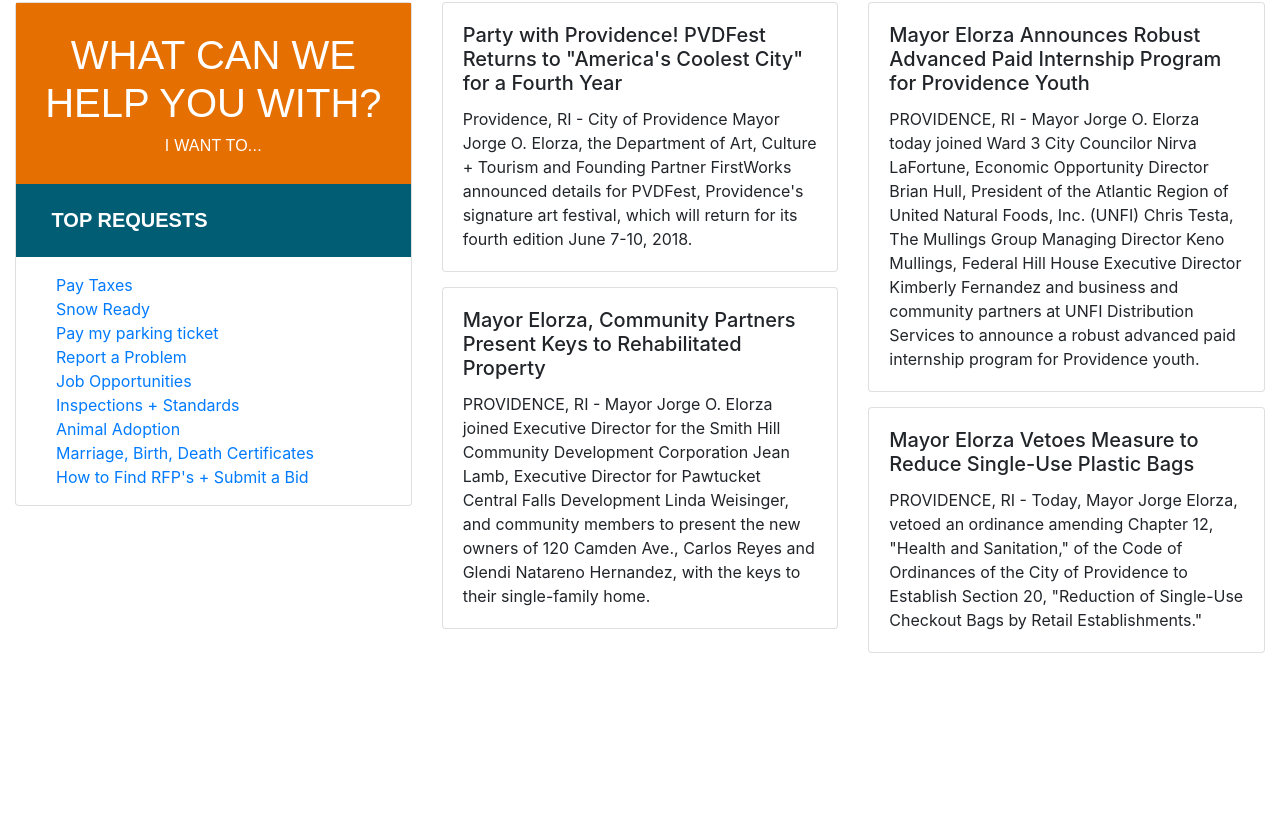
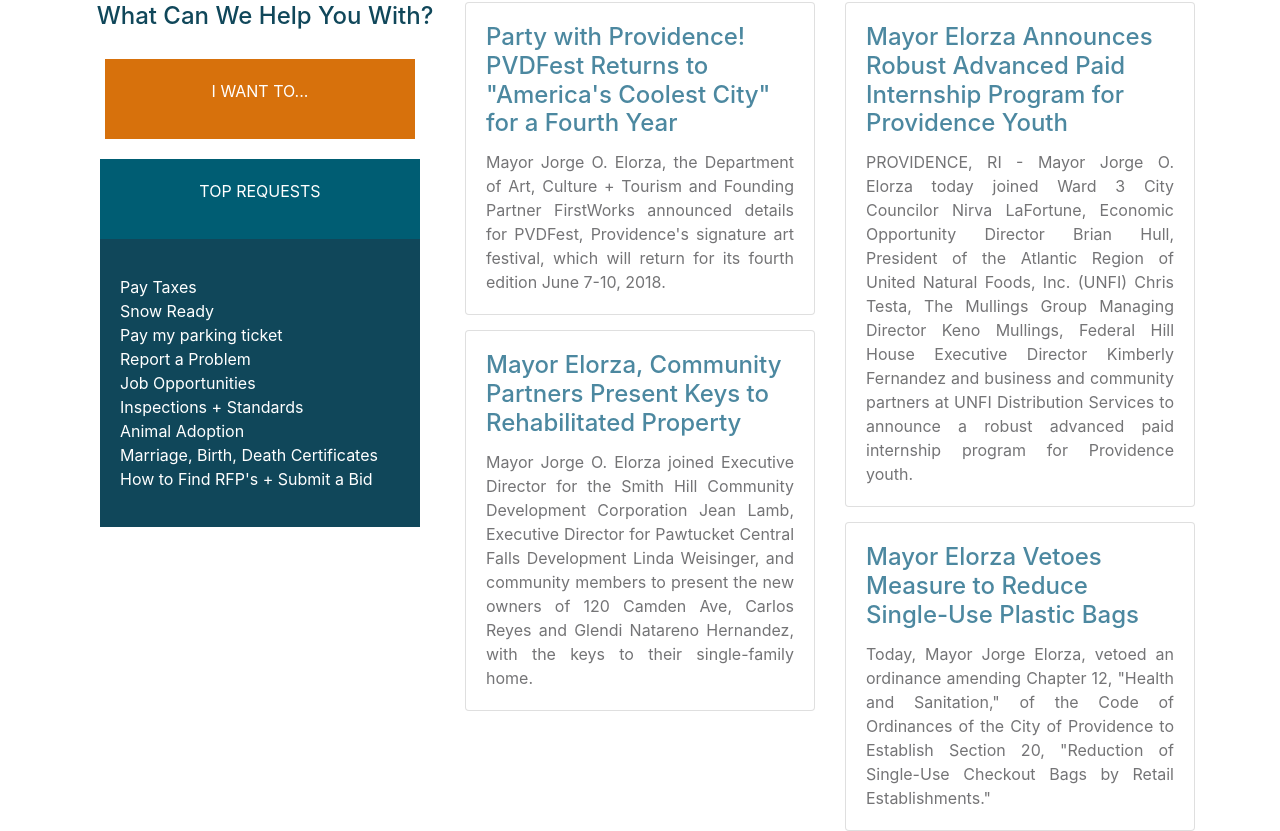
Before and after one commit to Liveninthelight/PVDSITE, a plain HTML site: page index.html in a window 1280 px wide. Shown: the part 710-1541 px from the top of the page. Before the commit the page ends 1363 px from the top, so only its background shows below. Drawn offline with Linux system fonts and the light colour scheme.

Commit message:
AlMOST COMPLETE COMMIT 2nd to last commit

```diff
--- a/index.html
+++ b/index.html
@@ -1,84 +1,102 @@
-<doctype
+<!DOCTYPE html>
 <html>
  <head>
-       <title>City of Providence</title>
-       <link rel="stylesheet" href="css/bootstrap.min.css" integrity="sha384-Gn5384xqQ1aoWXA+058RXPxPg6fy4IWvTNh0E263XmFcJlSAwiGgFAW/dAiS6JXm" crossorigin="anonymous">
+     <link rel="stylesheet" href="css/bootstrap.css">
+     <title> Welcome to Providence</title>
  </head>
+ <style>
+  .linkswhite a{
+   color:#fff;
+  }
+  a:hover{
+   background-color: #f7f7f7;
+  }
+ </style>
  <body>
   <nav class="navbar navbar-expand-lg navbar-light bg-light">
-           <div class="container">
+   <div class="container-fluid">
     <div class="col-sm">
      <p style="text-align: center; margin: 0; color: orange;">CITY OF PROVIDENCE</p>
    </div>
    <div class="col-sm">
-                   <img src="https://bit.ly/pvdlogo">
+    <img src="https://bit.ly/pvdlogo" style="margin: 0;">
    </div>
    <div class="col-sm">
-                   <p style="text-align: center; margin: 0">MAYOR JORGE O. ELORZA</p>
+      <p style="text-align: center; margin: 0;">MAYOR JORGE O. ELORZ</p>
      </div>
     </div>
    </nav>
    <nav class="nav nav-fill bg-grey">
-           <a class ="nav-item nav-link" href="#">CITY HALL</a>
-           <a class ="nav-item nav-link" href="#">DOING BUSINESS</a>
-           <a class ="nav-item nav-link" href="#">EVENTS</a>
-           <a class ="nav-item nav-link" href="#">NEWS</a>
-           <a class ="nav-item nav-link" href="#">PVD 311</a>
-           <a class ="nav-item nav-link" href="#">EXPLORE</a>
+    <a class="nav-item nav-link" href="#">CITY HALL</a>
+    <a class="nav-item nav-link" href="#">DOING BUSINESS</a>
+    <a class="nav-item nav-link" href="#">EVENTS</a>
+    <a class="nav-item nav-link" href="#">NEWS</a>
+    <a class="nav-item nav-link" href="#">PVD 311</a>
+    <a class="nav-item nav-link" href="#">EXPLORE</a>
    </nav>
-       <section class="home-hero" style="background-image: url(http://bit.ly/pvdskylines); height: 300px; background-size: cover; background-position-x: 50%; background-position-y: center"></section>
-       <h1 style="text-align: center;">Welcome to Providence!</h1>
-       <div class="container-fluid">
+   <section class="home-hero" style="background-image: url(https://bit.ly/pvdskylines); height: 300px; background-size: cover; background-cover-x: 50%; background-position-y: center;"></section>
+   <h1 style="text-align: center;">Welcome to Providence</h1>
+   <div class="container">
     <div class="row">
      <div class="col-sm">
-               <div class="card" style= "">
-                   <div style="color: #fff;background: #e56f00;width: 100%;text-align: center;padding-top: 28px;padding-bottom: 28px;text-transform: uppercase;font-family: Montserrat,sans-serif;">
-                    <h1>What Can We Help You With?</h1>
-                    <butten style="font-size: 1rem;line-height: 1.3125rem;letter-spacing: .0125rem;">I want to...</butten>
+      <h4 style="text-align: center; color: #10475a; padding-left: 10px">What Can We Help You With?</h4>
+      <div  class="card-body" style="width 100%;">
+       <a href = "http://www.providenceri.gov/i-want-to" style="text-decoration: none"></a>
+        <div style="background-color:#d7710c; color:white;padding:20px;">
+         <p style="text-align: center"> I WANT TO...</p>
         </div>
-
-               <h5 style="color: #fff;font-family: Montserrat,sans-serif;font-weight: 700;text-transform: uppercase;text-align: left;background: #005d73;margin: 0;padding: 24px 0 25px 9%;">Top Requests</h5>
-               <div>
+      </div>
+      <div class="col-sm">
+       <div  class="card-body" style="width 100%; background-color:#005d73">
+        <p style="text-align: center; color: white">TOP REQUESTS</p>
+       </div>
+       <div  class="card-body" style="width 100%; background-color:#10475a">
         <p>
-                <ul style="list-style-type: none;margin: 0;padding: 0;width: 100%;display: block;-webkit-margin-before: 1em;-webkit-margin-after: 1em;-webkit-margin-start: 0px;-webkit-margin-end: 0px;-webkit-padding-start: 40px;">
-                    <li><a href="http://www.providenceri.gov/tax-collector/online-tax-payment-system/">Pay Taxes</a></li>
-                    <li><a href="http://www.providenceri.gov/snow-ready/">Snow Ready</a></li>
-                    <li><a href="http://wmq.etimspayments.com/pbw/include/providence/input.jsp">Pay my parking ticket</a></li>
-                    <li><a href="http://www.providenceri.gov/pvd-311/">Report a Problem</a></li>
-                    <li><a href="http://www.providenceri.gov/oeo/">Job Opportunities</a></li>
-                    <li><a href="http://www.providenceri.gov/inspection-standards/">Inspections + Standards</a></li>
-                    <li><a href="http://www.providenceri.gov/animal-control/adoptions/">Animal Adoption</a></li>
-                    <li><a href="http://www.providenceri.gov/vital-records/">Marriage, Birth, Death Certificates</a></li>
-                    <li><a href="http://www.providenceri.gov/purchasing/how-to-submit-a-bid/">How to Find RFP's + Submit a Bid</a></li>
-                </ul></p>
+        <ul class="list-unstyled linkswhite" >
+         <li><a href="http://www.providenceri.gov/collector/online-tax-payment-system/" style="text-decoration:none color:white">Pay Taxes</a></li>
+         <li><a href="http://www.providenceri.gov/snow-ready/" style="text-decoration:color">Snow Ready</a></li>
+         <li><a href="https://wmq.etimspayments.com/pbw/include/providence/input.jsp" style="text-decoration:none">Pay my parking ticket</a></li>
+         <li><a href="http://www.providenceri.gov/pvd-311/" style="text-decoration:none">Report a Problem</a></li>
+         <li><a href="http://www.providenceri.gov/oeo/" style="text-decoration:none">Job Opportunities</a></li>
+         <li><a href="http://www.providenceri.gov/inspection-standards/" style="text-decoration:none">Inspections + Standards</a></li>
+         <li><a href="http://www.providenceri.gov/animal-control/adoptions/" style="text-decoration:none">Animal Adoption</a></li>
+         <li><a href="http://www.providenceri.gov/vital-records/" style="text-decoration:none">Marriage, Birth, Death Certificates</a></li>
+         <li><a href="http://www.providenceri.gov/purchasing/how-to-submit-a-bid/" style="text-decoration:none">How to Find RFP's + Submit a Bid</a></li>
+        </ul>
+        </p>
        </div>
        </div>
       </div>
-           <div class="col-sm">
-               <div class= "card" style="width: 100%;">
+      <a href="http://www.providenceri.gov/party-providence-pvdfest-returns-americas-coolest-city-fourth-year/" class="link" style="text-decoration:none">
+      <div class="col-sm" class="container-fluid">
+       <div class="card" style="width: 100%;">
         <div class="card-body">
-                       <h5 class="card-title">Party with Providence! PVDFest Returns to "America's Coolest City" for a Fourth Year</h5>
-                       <p class="card-text">Providence, RI - City of Providence Mayor Jorge O. Elorza, the Department of Art, Culture + Tourism and Founding Partner FirstWorks announced details for PVDFest, Providence's signature art festival, which will return for its fourth edition June 7-10, 2018.</p>
+         <h4 class="card-title" style="color: #4c88a0">Party with Providence! PVDFest Returns to "America's Coolest City" for a Fourth Year</h4>
+         <p class="card-text" style="color: #747476; text-align: justify">Mayor Jorge O. Elorza, the Department of Art, Culture + Tourism and Founding Partner FirstWorks announced details for PVDFest, Providence's signature art festival, which will return for its fourth edition June 7-10, 2018.</p>
+        </div></a>
+       </div>
+       <a href="http://www.providenceri.gov/mayor-elorza-community-partners-present-keys-rehabilitated-property-2/" class="link" style="text-decoration:none">
+       <div class="card" style="width: 100%; margin-top: 15px";>
+        <div class="card-body">
+         <h4 class="card-title" style="color: #4c88a0">Mayor Elorza, Community Partners Present Keys to Rehabilitated Property</h4>
+         <p class="card-text" style="color: #747476; text-align: justify">Mayor Jorge O. Elorza joined Executive Director for the Smith Hill Community Development Corporation Jean Lamb, Executive Director for Pawtucket Central Falls Development Linda Weisinger, and community members to present the new owners of 120 Camden Ave, Carlos Reyes and Glendi Natareno Hernandez, with the keys to their single-family home. </p>
+        </div></a>
        </div>
       </div>
-               <div class= "card" style="width: 100%; margin-top: 15px;">
+      <a href="http://www.providenceri.gov/mayor-elorza-announces-robust-advanced-paid-internship-program-providence-youth/" class="link" style="text-decoration:none">
+      <div class="col-sm">
+       <div class="card" style="width: 100%;">
         <div class="card-body">
-                       <h5 class="card-title">Mayor Elorza, Community Partners Present Keys to Rehabilitated Property</h5>
-                       <p class="card-text"> PROVIDENCE, RI - Mayor Jorge O. Elorza joined Executive Director for the Smith Hill Community Development Corporation Jean Lamb, Executive Director for Pawtucket Central Falls Development Linda Weisinger, and community members to present the new owners of 120 Camden Ave., Carlos Reyes and Glendi Natareno Hernandez, with the keys to their single-family home. </p>
+         <h4 class="card-title"style="color: #4c88a0">Mayor Elorza Announces Robust Advanced Paid Internship Program for Providence Youth</h4>
+         <p class="card-text"style="color: #747476; text-align: justify">PROVIDENCE, RI - Mayor Jorge O. Elorza today joined Ward 3 City Councilor Nirva LaFortune, Economic Opportunity Director Brian Hull, President of the Atlantic Region of United Natural Foods, Inc. (UNFI) Chris Testa, The Mullings Group Managing Director Keno Mullings, Federal Hill House Executive Director Kimberly Fernandez and business and community partners at UNFI Distribution Services to announce a robust advanced paid internship program for Providence youth.</p>
+        </div></a>
        </div>
-               </div>
-           </div>
-           <div class="col-sm">
-               <div class= "card" style="width: 100%;">
+       <a href="http://www.providenceri.gov/mayor-elorza-vetoes-measure-reduce-single-use-plastic-bags/" class="link" style="text-decoration:none">
+       <div class="card" style="width: 100%; margin-top: 15px";>
         <div class="card-body">
-                       <h5 class="card-title">Mayor Elorza Announces Robust Advanced Paid Internship Program for Providence Youth</h5>
-                       <p class="card-text">PROVIDENCE, RI - Mayor Jorge O. Elorza today joined Ward 3 City Councilor Nirva LaFortune, Economic Opportunity Director Brian Hull, President of the Atlantic Region of United Natural Foods, Inc. (UNFI) Chris Testa, The Mullings Group Managing Director Keno Mullings, Federal Hill House Executive Director Kimberly Fernandez and business and community partners at UNFI Distribution Services to announce a robust advanced paid internship program for Providence youth.</p>
-                   </div>
-               </div>
-               <div class= "card" style="width: 100%; margin-top: 15px;">
-                   <div class="card-body">
-                       <h5 class="card-title">Mayor Elorza Vetoes Measure to Reduce Single-Use Plastic Bags</h5>
-                       <p class="card-text">PROVIDENCE, RI - Today, Mayor Jorge Elorza, vetoed an ordinance amending Chapter 12, "Health and Sanitation," of the Code of Ordinances of the City of Providence to Establish Section 20, "Reduction of Single-Use Checkout Bags by Retail Establishments."</p>
+         <h4 class="card-title"style="color: #4c88a0">Mayor Elorza Vetoes Measure to Reduce Single-Use Plastic Bags</h4>
+         <p class="card-text"style="color: #747476; text-align: justify">Today, Mayor Jorge Elorza, vetoed an ordinance amending Chapter 12, "Health and Sanitation," of the Code of Ordinances of the City of Providence to Establish Section 20, "Reduction of Single-Use Checkout Bags by Retail Establishments."</p>
+        </div></a>
        </div>
       </div>
     </div>
```
Lines whose indentation alone changed are shown as unchanged.
